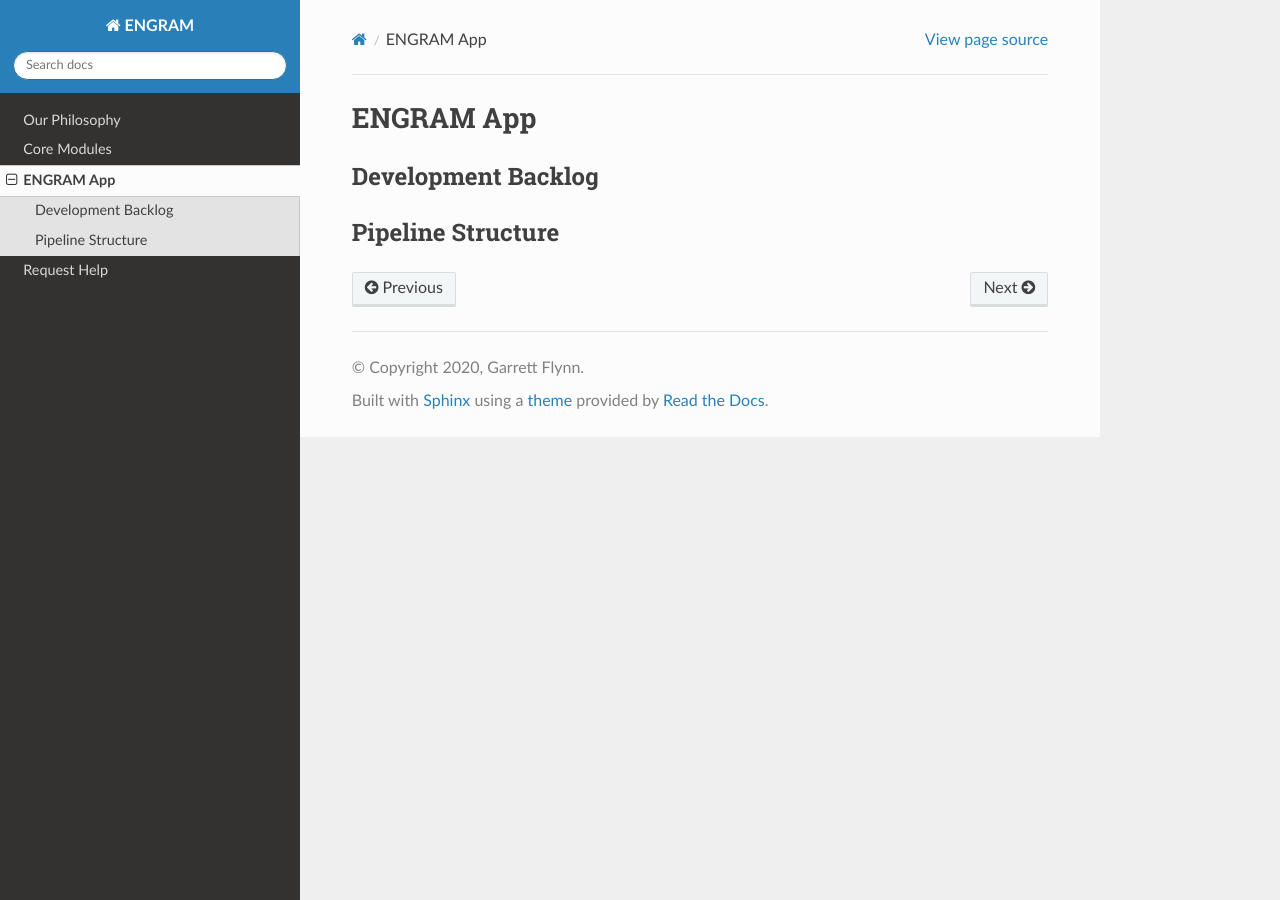
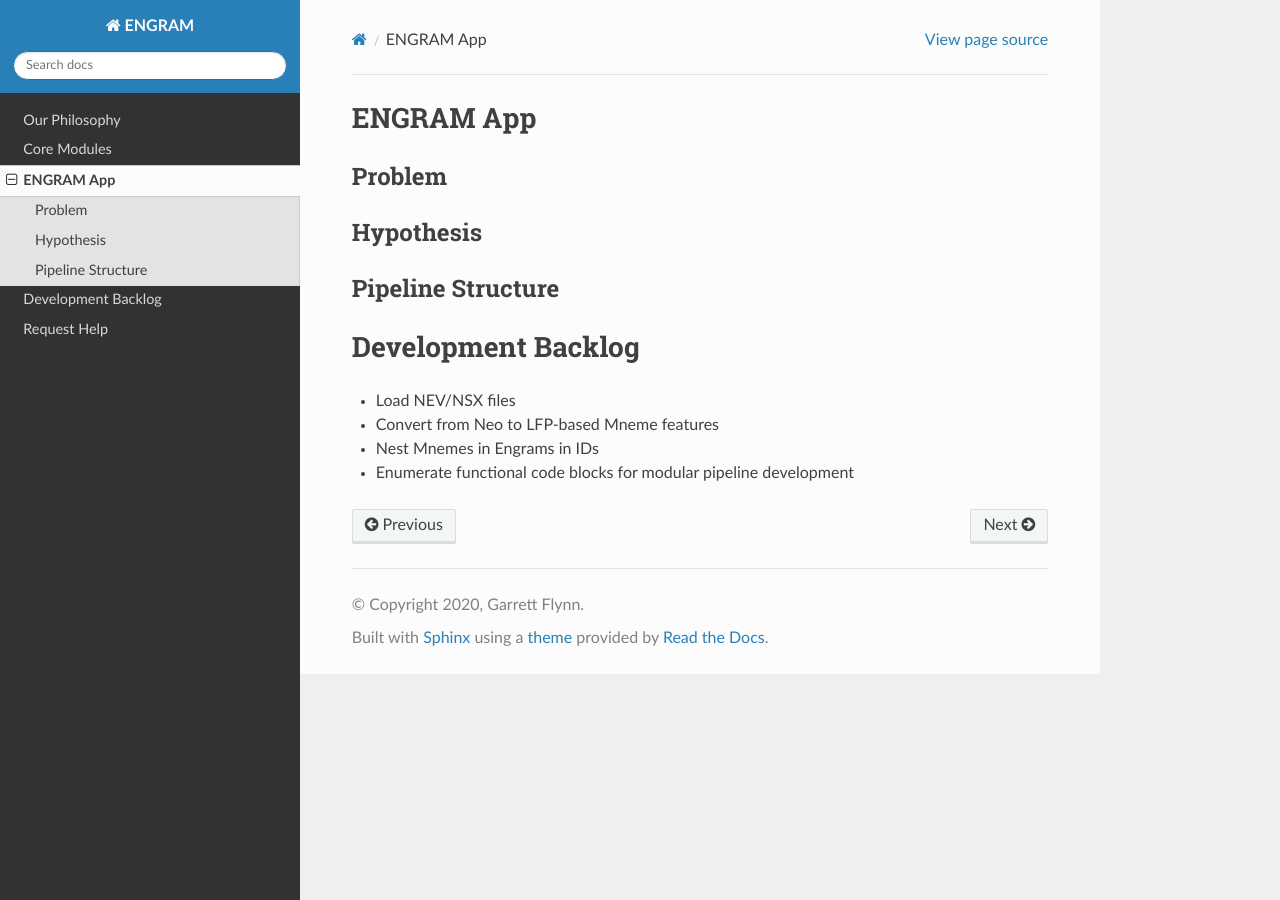
Before and after one commit to garrettmflynn/ENGRAM, a Sphinx documentation site: the page built from docs/source/ENGRAMApp.rst, in a window 1280 px wide. Built offline with Sphinx 7.4.7 and the Read the Docs theme 2.0.0, drawn with Linux system fonts in a browser that asks for light colours; pages that are not in the unit, such as notebooks, are missing from menus.

```diff
--- a/docs/source/ENGRAMApp.rst
+++ b/docs/source/ENGRAMApp.rst
@@ -1,10 +1,18 @@
 ENGRAM App
 =============
 
+Problem
+^^^^^^^^^^^^^^^^^^^^
 
-Development Backlog
-^^^^^^^^^^^^^^^^^^^^^
-
+Hypothesis
+^^^^^^^^^^^^^^^^^^^^
 
 Pipeline Structure
 ^^^^^^^^^^^^^^^^^^^^
+
+Development Backlog
+=====================
+* Load NEV/NSX files
+* Convert from Neo to LFP-based Mneme features
+* Nest Mnemes in Engrams in IDs
+* Enumerate functional code blocks for modular pipeline development
--- a/docs/source/conf.py
+++ b/docs/source/conf.py
@@ -32,8 +32,7 @@ master_doc = 'index'
 # Add any Sphinx extension module names here, as strings. They can be
 # extensions coming with Sphinx (named 'sphinx.ext.*') or your custom
 # ones.
-extensions = [
-]
+extensions = ['sphinxcontrib.bibtex']
 
 # Add any paths that contain templates here, relative to this directory.
 templates_path = ['_templates']
--- /dev/null
+++ b/docs/source/references.bib
@@ -0,0 +1,8 @@
+
+@inproceedings{Song2017,
+  title = {Multi-resolution multi-trial sparse classification model for decoding visual memories from hippocampal spikes in human},
+  organization = {EMBS},
+  year = {2017},
+  author = {Song, Dong and She, Xiwei and Hampson, Robert E. and Deadwyler, Samuel A. and Berger, Theodore W.},
+  booktitle = {Proceedings of the Annual International Conference of the IEEE Engineering in Medicine and Biology Society}
+}
```
Also changed, not shown: docs/source/OurPhilosophy.rst (+19 -0 lines).
